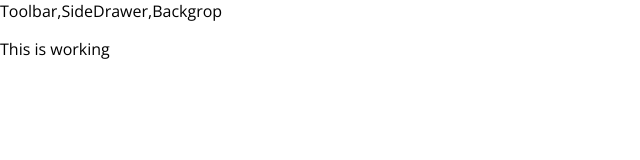
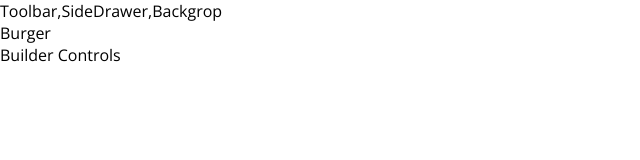
Before and after one commit to ChanakaR/burger-builder, a React app: page / in a window 1280 px wide. Shown: the top 160 px of the page, without its empty margins (0-640 px from the left). Built offline with nearby package versions, Linux system fonts and the light colour scheme.

Commit message:
added BurgerBuilder container class

```diff
--- a/src/App.js
+++ b/src/App.js
@@ -1,12 +1,14 @@
 import React, { Component } from 'react';
+
 import Layout from './components/Layout/Layout';
+import BurgerBuilder from './containers/BurgerBuilder/BurgerBuilder';
 
 class App extends Component {
   render() {
     return (
       <div>
         <Layout>
-          <p>This is working</p>
+          <BurgerBuilder />
         </Layout>
       </div>
     );
--- /dev/null
+++ b/src/containers/BurgerBuilder/BurgerBuilder.js
@@ -0,0 +1,15 @@
+import React, {Component} from 'react';
+import Aux from '../../hoc/Aux';
+
+class BurgerBuilder extends Component{
+    render() {
+        return (
+            <Aux>
+                <div>Burger</div>
+                <div>Builder Controls</div>
+            </Aux>
+        );
+    }
+}
+
+export default BurgerBuilder;
```
